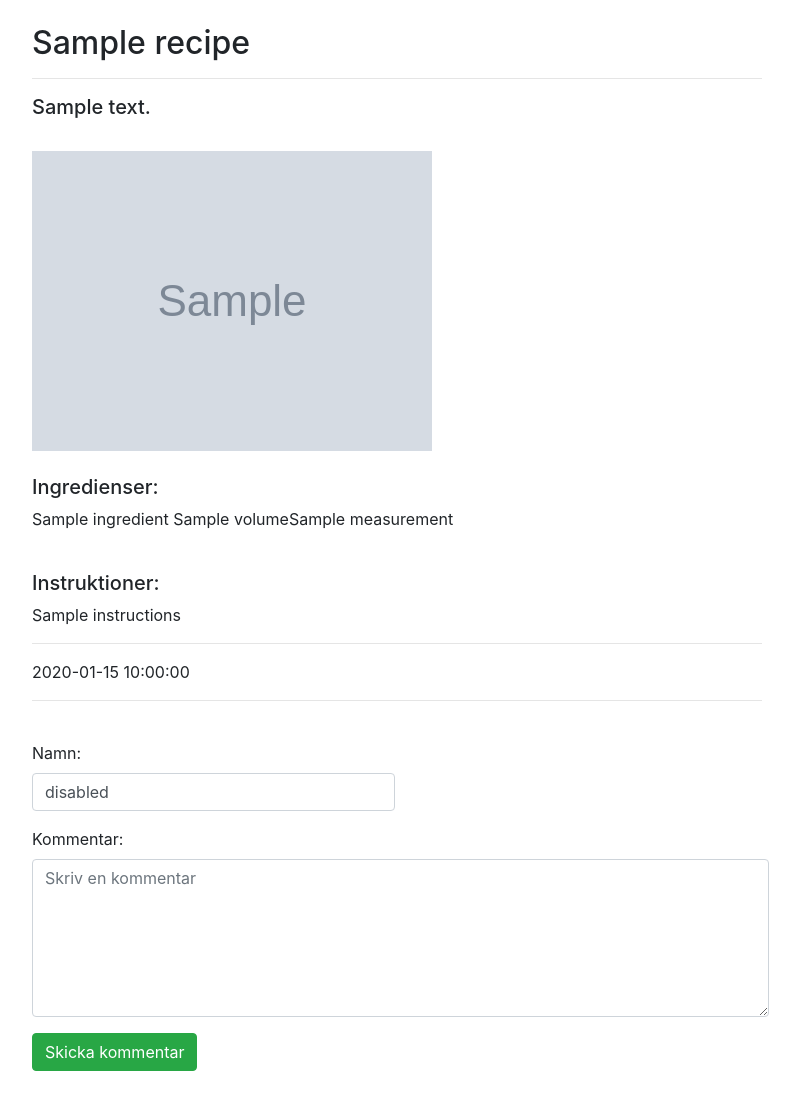
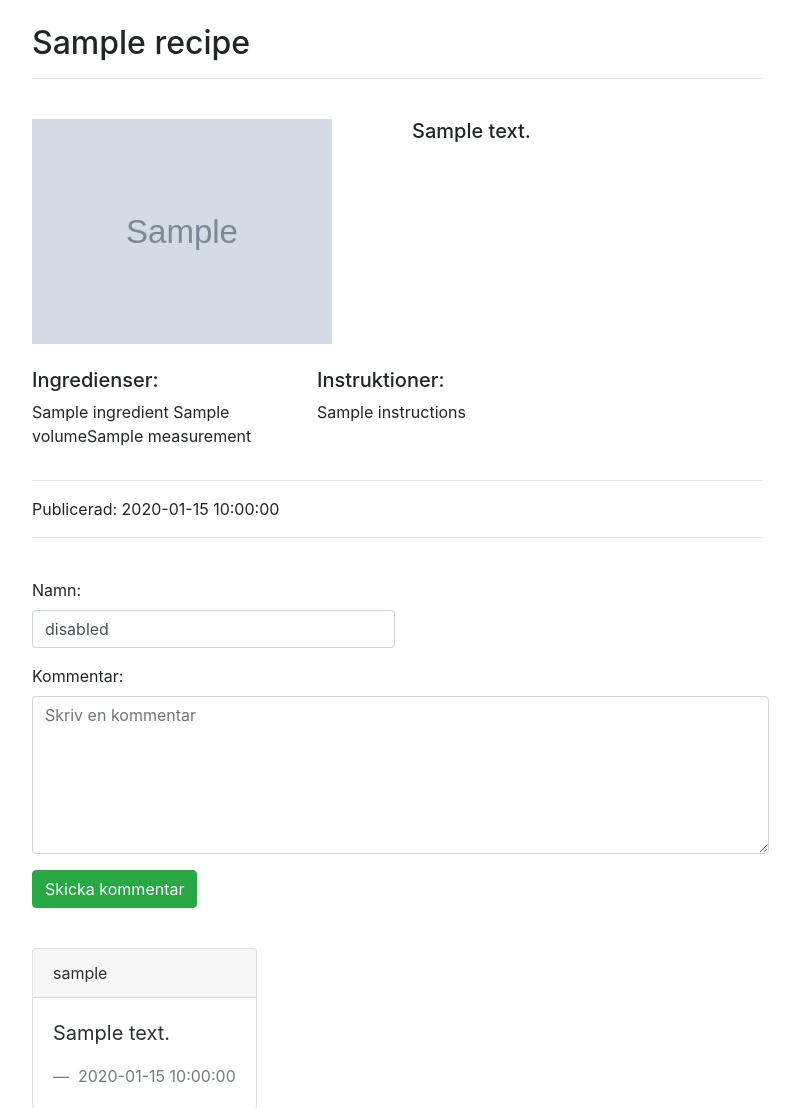
Before and after one commit to EmilAndersson1/Food4Thought, a Flask app: page /recipe/1/ in a window 1280 px wide. Shown: the part 56-1164 px from the top of the page, without its empty margins (53-853 px from the left). Run offline with Flask 2, Linux system fonts and the light colour scheme; grey boxes marked "Sample" are stand-in pictures; a database or web service that is not in the repository returns one stand-in record (values such as "Sample title"); some libraries are stand-ins or nearby versions.

Commit message:
finlir på receptsida

```diff
--- a/food4thought_app/static/style.css
+++ b/food4thought_app/static/style.css
@@ -20,8 +20,8 @@
 }
 
 .card-img-2{
-    max-width: 500px;
-    max-height: 500px;
+    max-width: 300px;
+    max-height: 300px;
 }
 
 .login-bg{
--- a/food4thought_app/templates/recipe.html
+++ b/food4thought_app/templates/recipe.html
@@ -17,36 +17,33 @@
                 <h2>{{recipe[2]}}</h2>
                 <hr/>
             </div>
-
         </div>
-        <div class="row">
-            <div class="col-md-8">
+        <div class="row mt-4">
+            <div class="col-md-4">
+                <img src="/static/recipe_images/{{recipe[6]}}" max-width="100" max-height="100" class="card-img-2" alt="Bild på recept">
+            </div>
+            <div class="col-md-5">
                 <h5>{{recipe[3]}}</h5>
             </div>
         </div>
+
         <div class="row mt-4">
-            <div class="col-md-8">
-                <img src="/static/recipe_images/{{recipe[6]}}" max-width="100" max-height="100" class="card-img-2" alt="Bild på recept">
-            </div>
-        </div>
-        <div class="row mt-4">
-            <div class="col-md-8">
+            <div class="col-md-3">
                 <h5>Ingredienser:</h5>
                 {%for ingredient in ingredients%}
                     <p>{{ingredient[0]}} {{ingredient[1]}}{{ingredient[2]}}</p>
                 {%endfor%}
+
             </div>
-        </div>
-        <div class="row mt-4">
-            <div class="col-md-8">
+            <div class="col-md-6">
                 <h5>Instruktioner:</h5>
                 <p>{{recipe[4]}}</p>
-                <hr/>
             </div>
         </div>
         <div class="row">
             <div class="col-md-8">
-                <p>{{recipe[5]}}</p>
+                <hr/>
+                <p>Publicerad: {{recipe[5]}}</p>
                 <hr/>
             </div>
         </div>
```
